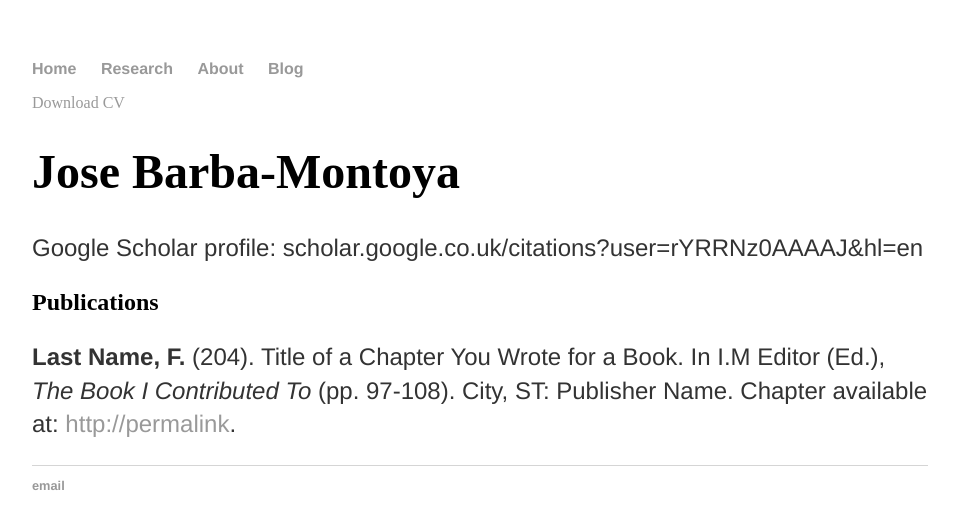
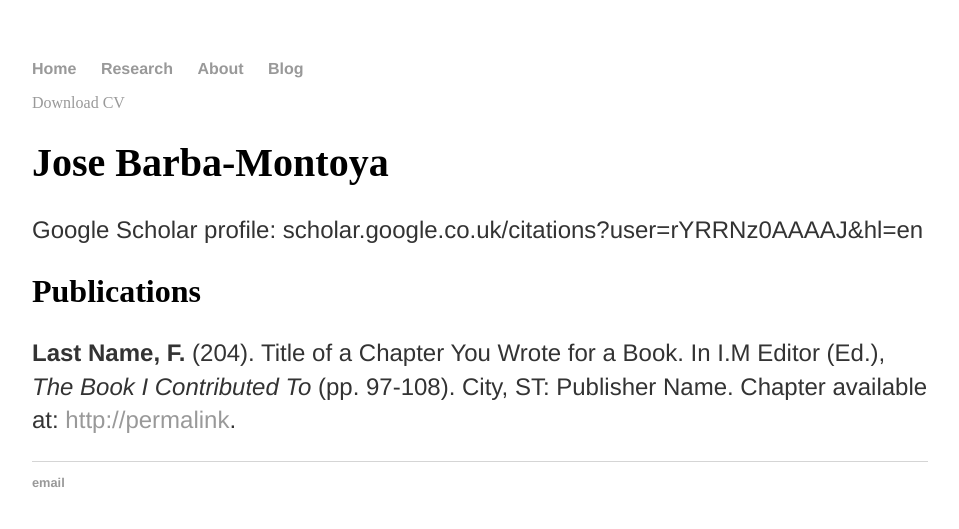
Before and after one commit to josebarbamontoya/josebarbamontoya.github.io, a Jekyll site: the page built from research/index.html, in a window 1280 px wide. Shown: the top 529 px of the page, without its empty margins (160-1119 px from the left). Built offline with Jekyll 4.4.1, drawn with Linux system fonts in a browser that asks for light colours.

Commit message:
Update main.css

```diff
--- a/css/main.css
+++ b/css/main.css
@@ -20,7 +20,11 @@ a:hover {
     text-decoration: underline;
 }
 h1 {
-    font-size: 3em;
+    font-size: 2.5em;
+    font-family:'Helvetica;
+}
+h2 {
+    font-size:2em;
     font-family:'Helvetica;
 }
 p {
```
